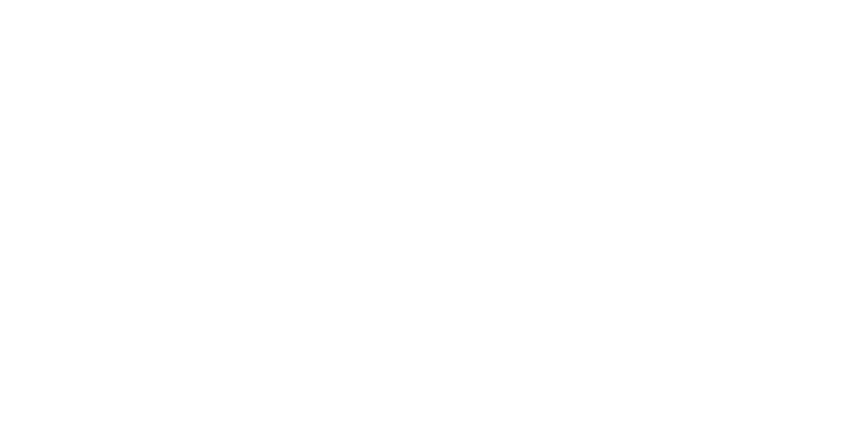
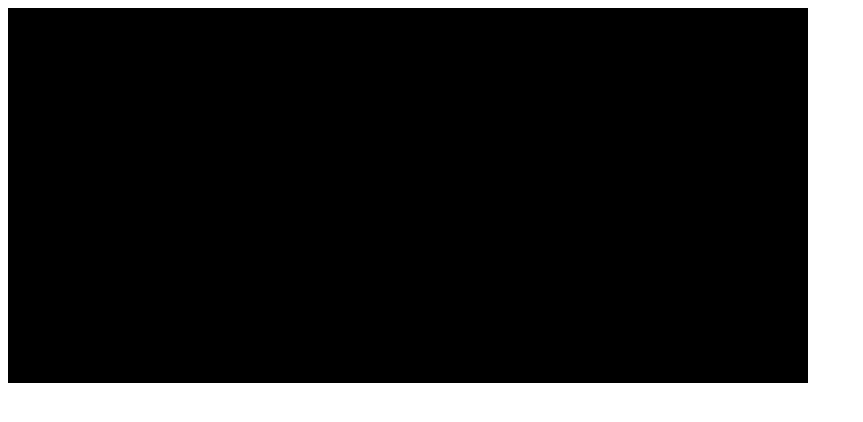
Before and after one commit to smithmd/PreparedFears, a plain HTML site: page index.html in a window 1280 px wide. Shown: the whole page, without its empty margins (0-863 px from the left). Drawn offline with Linux system fonts and the light colour scheme.

Commit message:
added first file

```diff
--- a/index.html
+++ b/index.html
@@ -4,8 +4,9 @@
     <meta charset="UTF-8">
     <title>Prepared Fears</title>
     <script src="js/rot.js"></script>
+    <script src="js/game.js"></script>
 </head>
-<body>
+<body onload="Game.init()">
 
 </body>
 </html>
--- /dev/null
+++ b/js/game.js
@@ -0,0 +1,8 @@
+let Game = {
+    display: null,
+
+    init: () => {
+        this.display = new ROT.Display();
+        document.body.appendChild(this.display.getContainer());
+    }
+};
```
